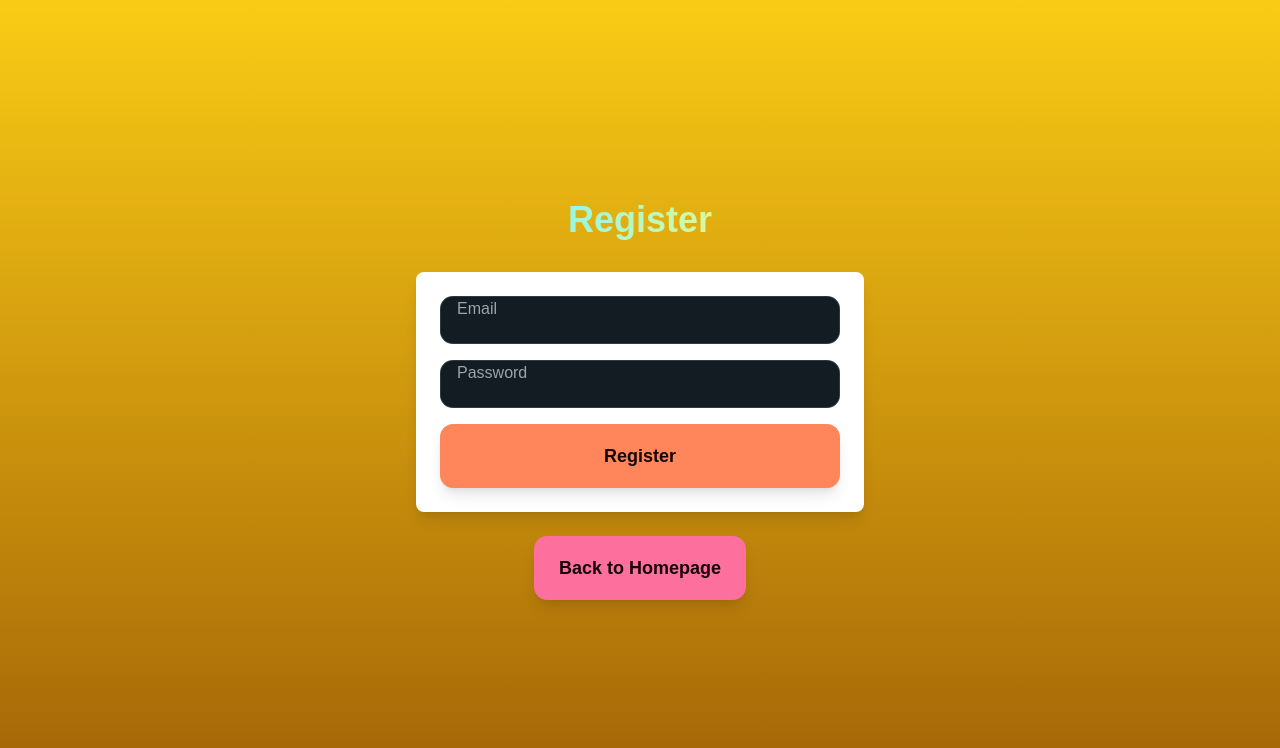
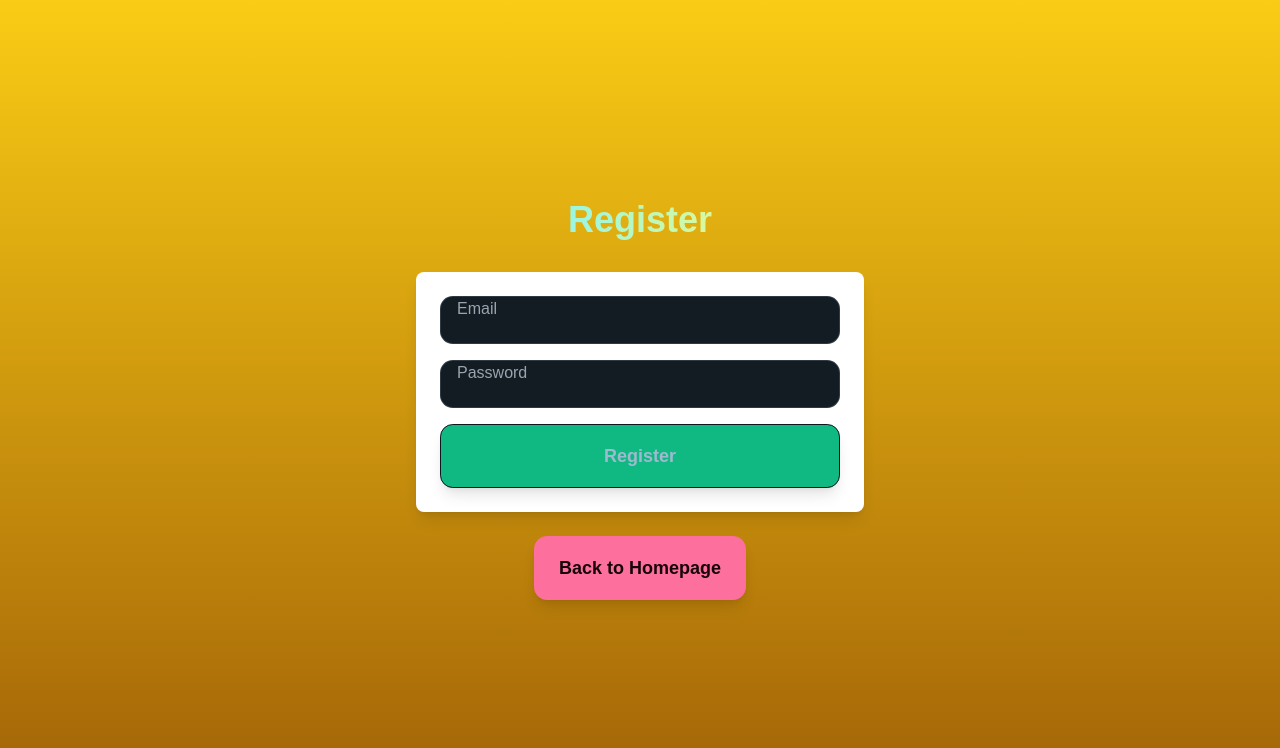
Before and after one commit to MadlyJado/alvarindus-passwordman, a Next.js app: page /register in a window 1280 px wide. Shown: the top 748 px of the page. Built offline with nearby package versions, Linux system fonts and the light colour scheme; what pocketbase would draw is missing.

Commit message:
Accidentally used wrong styling for wrong page

```diff
--- a/app/Components/Register/Register.tsx
+++ b/app/Components/Register/Register.tsx
@@ -26,7 +26,7 @@ function Register(props: any) {
                 <label className="input input-bordered w-full">
                     <input type="password" className="grow" placeholder="Password" {...register("password")}/>
                 </label>
-                <button className="btn btn-primary btn-lg shadow-lg hover:scale-105 transform transition-all duration-300 w-full" type="submit" disabled={isLoading}>{isLoading ? "Registering": "Register"}</button>
+                <button className="btn bg-emerald-500 btn-lg shadow-lg hover:scale-105 transform transition-all duration-300 w-full" type="submit" disabled={isLoading}>{isLoading ? "Registering": "Register"}</button>
             </form>
         </div>
     )
--- a/app/page.tsx
+++ b/app/page.tsx
@@ -13,7 +13,7 @@ export default function Home() {
           </p>
         </Link>
         <Link href="/register">
-          <p className="btn bg-emerald-500 btn-lg sm:btn-wide shadow-lg hover:scale-105 transform transition-all duration-300 text-center">
+          <p className="btn btn-secondary btn-lg sm:btn-wide shadow-lg hover:scale-105 transform transition-all duration-300 text-center">
             Register
           </p>
         </Link>
```
